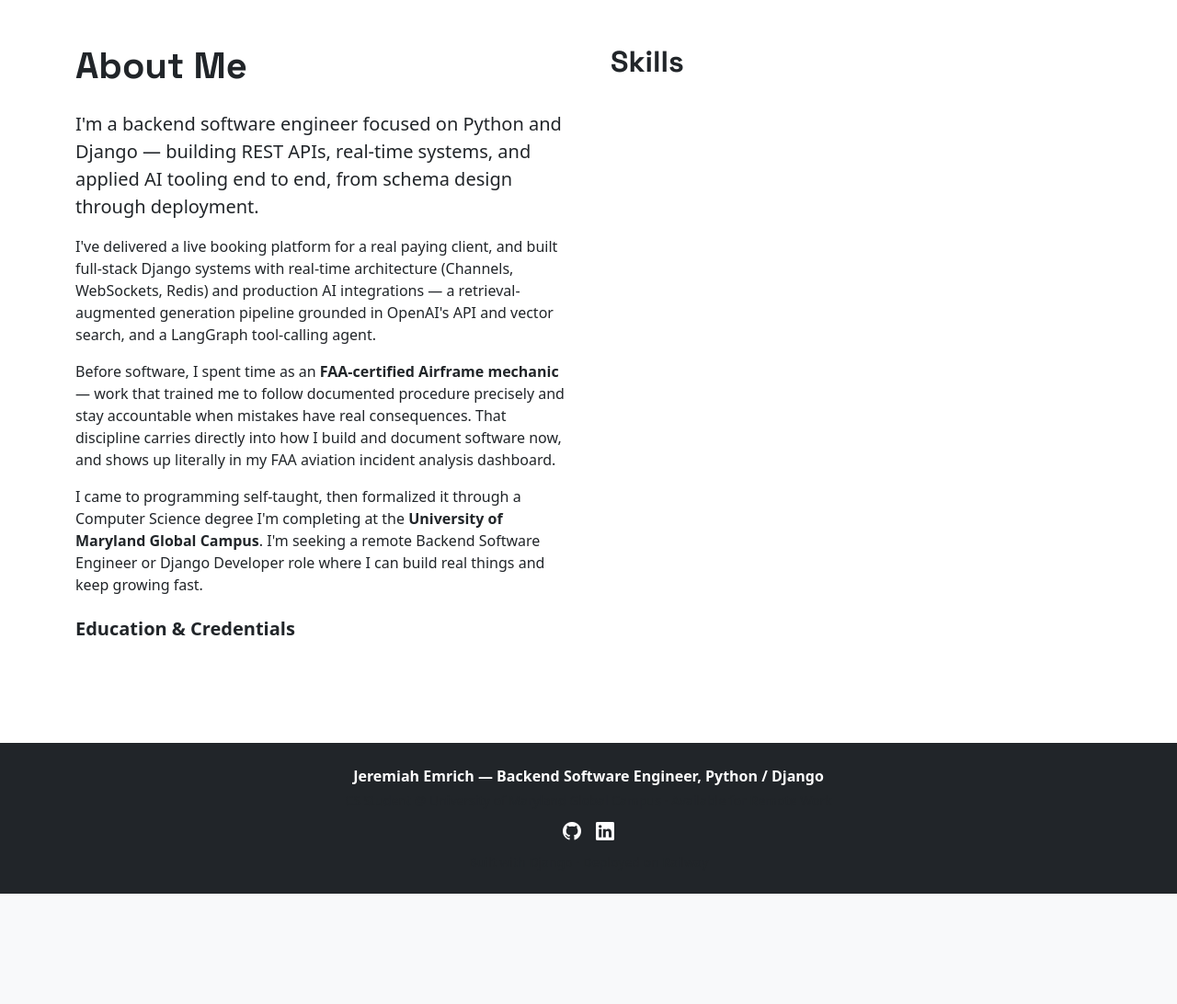
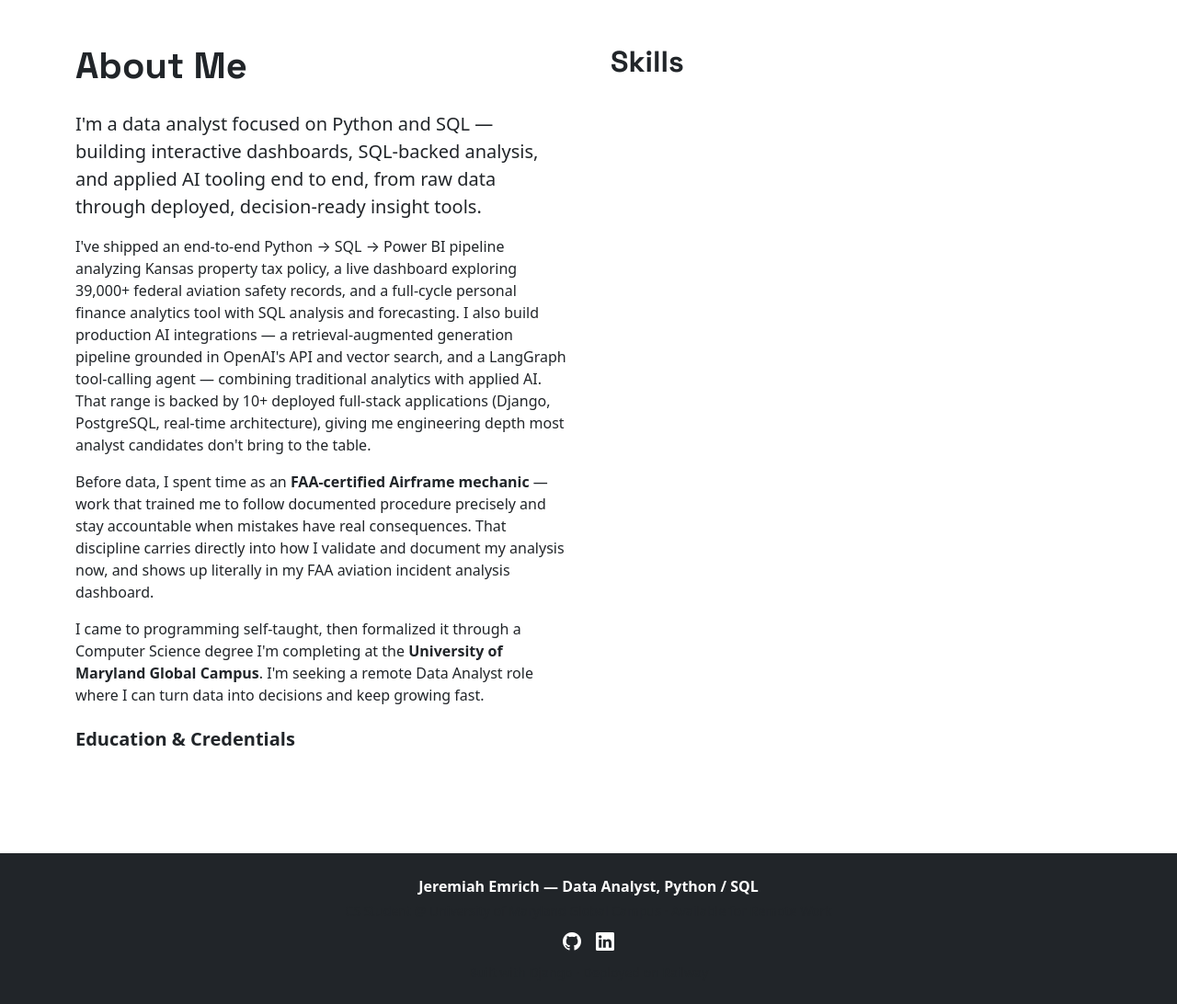
Before and after one commit to jemrich18/Portfolio, a Django app: template portfolio_app/templates/portfolio_app/about.html in a window 1280 px wide. Shown: the part 56-1148 px from the top of the page at 92% size. Before the commit the page ends 1028 px from the top, so only its background shows below. Run offline with Django 5.2, Linux system fonts and the light colour scheme; the template is opened without the code that fills it, so the values that code supplies are empty; parts of the project's set-up code (start-up, migrations or seed data) failed here and were passed over.

Commit message:
data analysis transition

```diff
--- a/portfolio_app/templates/portfolio_app/about.html
+++ b/portfolio_app/templates/portfolio_app/about.html
@@ -9,10 +9,10 @@
 
             <div class="col-lg-6">
                 <h1 class="fw-bold mb-4">About Me</h1>
-                <p class="lead">I'm a backend software engineer focused on Python and Django — building REST APIs, real-time systems, and applied AI tooling end to end, from schema design through deployment.</p>
-                <p>I've delivered a live booking platform for a real paying client, and built full-stack Django systems with real-time architecture (Channels, WebSockets, Redis) and production AI integrations — a retrieval-augmented generation pipeline grounded in OpenAI's API and vector search, and a LangGraph tool-calling agent.</p>
-                <p>Before software, I spent time as an <strong>FAA-certified Airframe mechanic</strong> — work that trained me to follow documented procedure precisely and stay accountable when mistakes have real consequences. That discipline carries directly into how I build and document software now, and shows up literally in my FAA aviation incident analysis dashboard.</p>
-                <p>I came to programming self-taught, then formalized it through a Computer Science degree I'm completing at the <strong>University of Maryland Global Campus</strong>. I'm seeking a remote Backend Software Engineer or Django Developer role where I can build real things and keep growing fast.</p>
+                <p class="lead">I'm a data analyst focused on Python and SQL — building interactive dashboards, SQL-backed analysis, and applied AI tooling end to end, from raw data through deployed, decision-ready insight tools.</p>
+                <p>I've shipped an end-to-end Python → SQL → Power BI pipeline analyzing Kansas property tax policy, a live dashboard exploring 39,000+ federal aviation safety records, and a full-cycle personal finance analytics tool with SQL analysis and forecasting. I also build production AI integrations — a retrieval-augmented generation pipeline grounded in OpenAI's API and vector search, and a LangGraph tool-calling agent — combining traditional analytics with applied AI. That range is backed by 10+ deployed full-stack applications (Django, PostgreSQL, real-time architecture), giving me engineering depth most analyst candidates don't bring to the table.</p>
+                <p>Before data, I spent time as an <strong>FAA-certified Airframe mechanic</strong> — work that trained me to follow documented procedure precisely and stay accountable when mistakes have real consequences. That discipline carries directly into how I validate and document my analysis now, and shows up literally in my FAA aviation incident analysis dashboard.</p>
+                <p>I came to programming self-taught, then formalized it through a Computer Science degree I'm completing at the <strong>University of Maryland Global Campus</strong>. I'm seeking a remote Data Analyst role where I can turn data into decisions and keep growing fast.</p>
 
                 <div class="mt-4">
                     <h5 class="fw-bold mb-3">Education &amp; Credentials</h5>
--- a/portfolio_app/templates/portfolio_app/base.html
+++ b/portfolio_app/templates/portfolio_app/base.html
@@ -4,7 +4,7 @@
 <head>
     <meta charset="UTF-8">
     <meta name="viewport" content="width=device-width, initial-scale=1.0">
-    <title>{% block title %}Jeremiah Emrich | Backend Software Engineer — Python / Django{% endblock %}</title>
+    <title>{% block title %}Jeremiah Emrich | Data Analyst — Python / SQL{% endblock %}</title>
     <link href="https://cdn.jsdelivr.net/npm/bootstrap@5.3.0/dist/css/bootstrap.min.css" rel="stylesheet">
     <link href="https://cdn.jsdelivr.net/npm/bootstrap-icons@1.10.5/font/bootstrap-icons.css" rel="stylesheet">
     <link href="{% static 'portfolio_app/custom.css' %}" rel="stylesheet">
@@ -53,7 +53,7 @@
 
 <footer class="bg-dark text-white py-4 mt-5">
     <div class="container text-center">
-        <p class="mb-1 fw-bold">Jeremiah Emrich — Backend Software Engineer, Python / Django</p>
+        <p class="mb-1 fw-bold">Jeremiah Emrich — Data Analyst, Python / SQL</p>
         <p class="mb-2 text-muted small">CS Student @ University of Maryland Global Campus · Available for Remote Work</p>
         <div class="d-flex justify-content-center gap-3 mb-2">
             <a href="https://github.com/jemrich18" target="_blank" class="text-white"><i class="bi bi-github fs-5"></i></a>
--- a/portfolio_app/templates/portfolio_app/projects.html
+++ b/portfolio_app/templates/portfolio_app/projects.html
@@ -35,9 +35,11 @@
                             {% endfor %}
                         </div>
                         <div class="d-flex gap-2">
+                            {% if project.live_url %}
                             <a href="{{ project.live_url }}" target="_blank" class="btn btn-success">
                                 <i class="bi bi-box-arrow-up-right"></i> Live Site
                             </a>
+                            {% endif %}
                             {% if project.github_url %}
                             <a href="{{ project.github_url }}" target="_blank" class="btn btn-dark">
                                 <i class="bi bi-github"></i> View Code
```
Also changed, not shown: portfolio_app/templates/portfolio_app/home.html (+6 -4 lines), portfolio_app/views.py (+39 -26 lines), portfolio_app/static/portfolio_app/images/kansas_tax.jpg (added), 1 other file.
